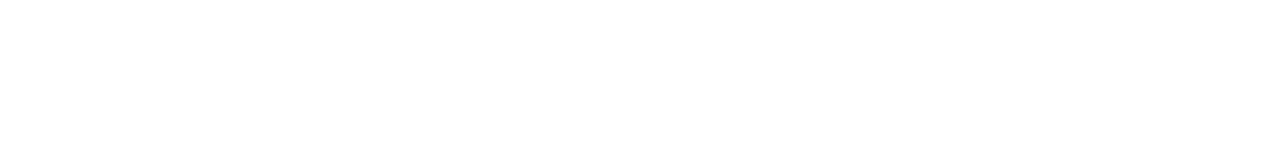
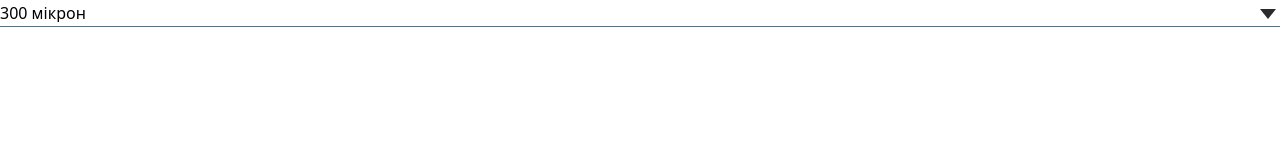
Before and after one commit to VolodymyrKudriavtsev/custom-form, a plain HTML site: page index.html in a window 1280 px wide. Drawn offline with nearby package versions, Linux system fonts and the light colour scheme.

Commit message:
html & css +

```diff
--- a/index.html
+++ b/index.html
@@ -1,12 +1,29 @@
 <!DOCTYPE html>
 <html lang="en">
-<head>
-    <meta charset="UTF-8">
-    <meta http-equiv="X-UA-Compatible" content="IE=edge">
-    <meta name="viewport" content="width=device-width, initial-scale=1.0">
+  <head>
+    <meta charset="UTF-8" />
+    <meta http-equiv="X-UA-Compatible" content="IE=edge" />
+    <meta name="viewport" content="width=device-width, initial-scale=1.0" />
     <title>Custom Form</title>
-</head>
-<body>
-
-</body>
+    <link
+      rel="stylesheet"
+      href="https://cdnjs.cloudflare.com/ajax/libs/modern-normalize/1.1.0/modern-normalize.min.css"
+      integrity="sha512-wpPYUAdjBVSE4KJnH1VR1HeZfpl1ub8YT/NKx4PuQ5NmX2tKuGu6U/JRp5y+Y8XG2tV+wKQpNHVUX03MfMFn9Q=="
+      crossorigin="anonymous"
+      referrerpolicy="no-referrer"
+    />
+    <link rel="stylesheet" href="./styles.css" />
+  </head>
+  <body>
+    <div class="form-group">
+      <div class="select-wrapper">
+        <select name="select-category" id="" class="select">
+          <option value="300micron">300 мікрон</option>
+          <option value="200micron">200 мікрон</option>
+          <option value="100micron">100 мікрон</option>
+          <option value="need-help">Труднощі у виборі - ми допоможемо</option>
+        </select>
+      </div>
+    </div>
+  </body>
 </html>
--- a/styles.css
+++ b/styles.css
@@ -0,0 +1,54 @@
+/* Стилізація поля селекта */
+.select {
+    /* Прибираємо браузерну стрілку*/
+    /* -moz-appearance: none;
+    -webkit-appearance: none; */
+    appearance: none;
+    border: none;
+    background-color: transparent;
+    outline: none;
+    cursor: pointer;
+
+    /* розтягуємо блок на 100% батьківського блоку */
+    width: 100%;
+
+    /* задаємо власні фон і рамку */
+    border-bottom: 1px solid #487996;
+    /* background-color: #ffffff; */
+    /* border-radius: 5px; */
+
+    /* відступи і рамки до тексту */
+    padding: 4px 30px 4px 0px;
+}
+
+/* ????? */
+.select:focus {
+    /* color: #ffffff; */
+    /* background-color: rgba(72, 121, 150, 0.5); */
+}
+
+.select-wrapper {
+    position: relative;
+}
+
+.select-wrapper::before {
+content: '';
+position: absolute;
+top: 50%;
+right: 4px;
+transform: translateY(-50%);
+display: block;
+width: 16px;
+height: 10px;
+
+/* знімаємо клік з псевдоелементу */
+pointer-events: none;
+
+/* трикутник (розміри і колір - за макетом) */
+width: 0;
+height: 0;
+border-style: solid;
+border-width: 10px 8px 0 8px;
+border-color: #2b2b2b transparent transparent transparent;
+
+}
```
Also changed, not shown: .prettierrc.json (added).
